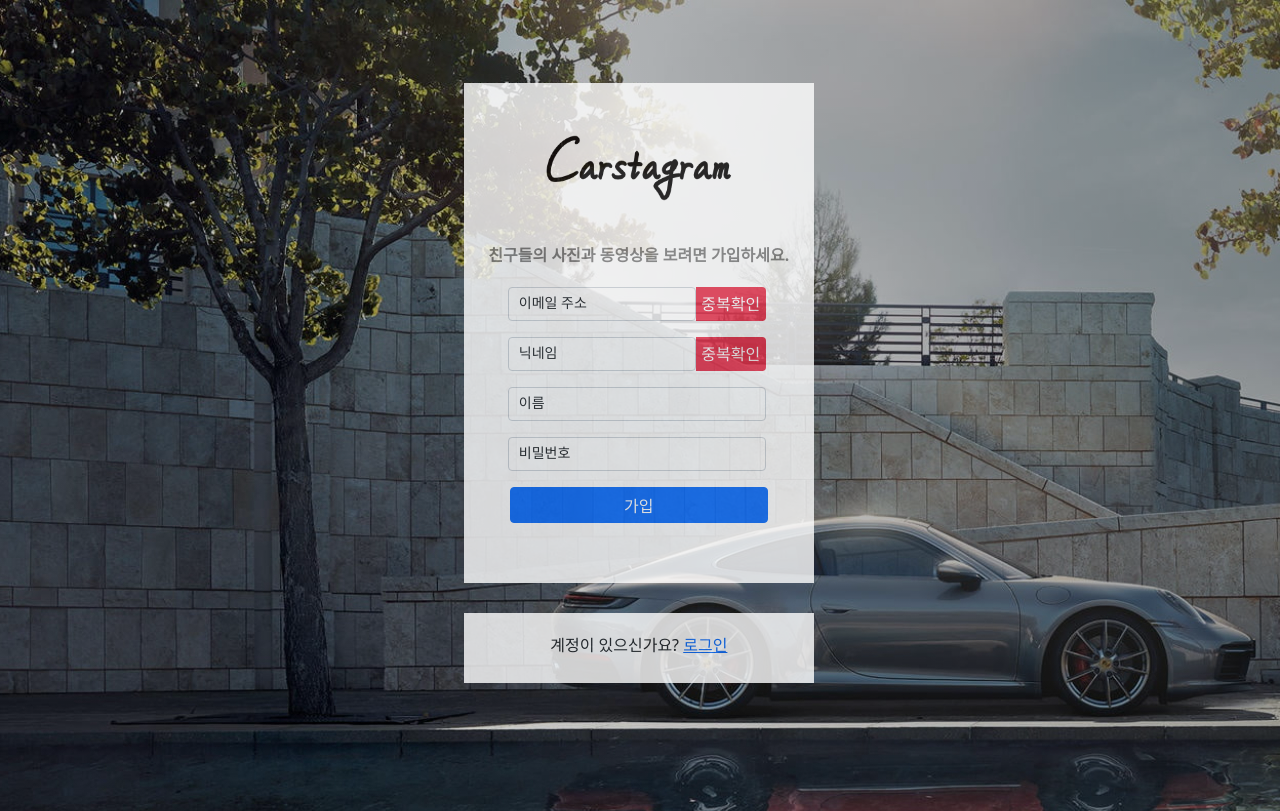
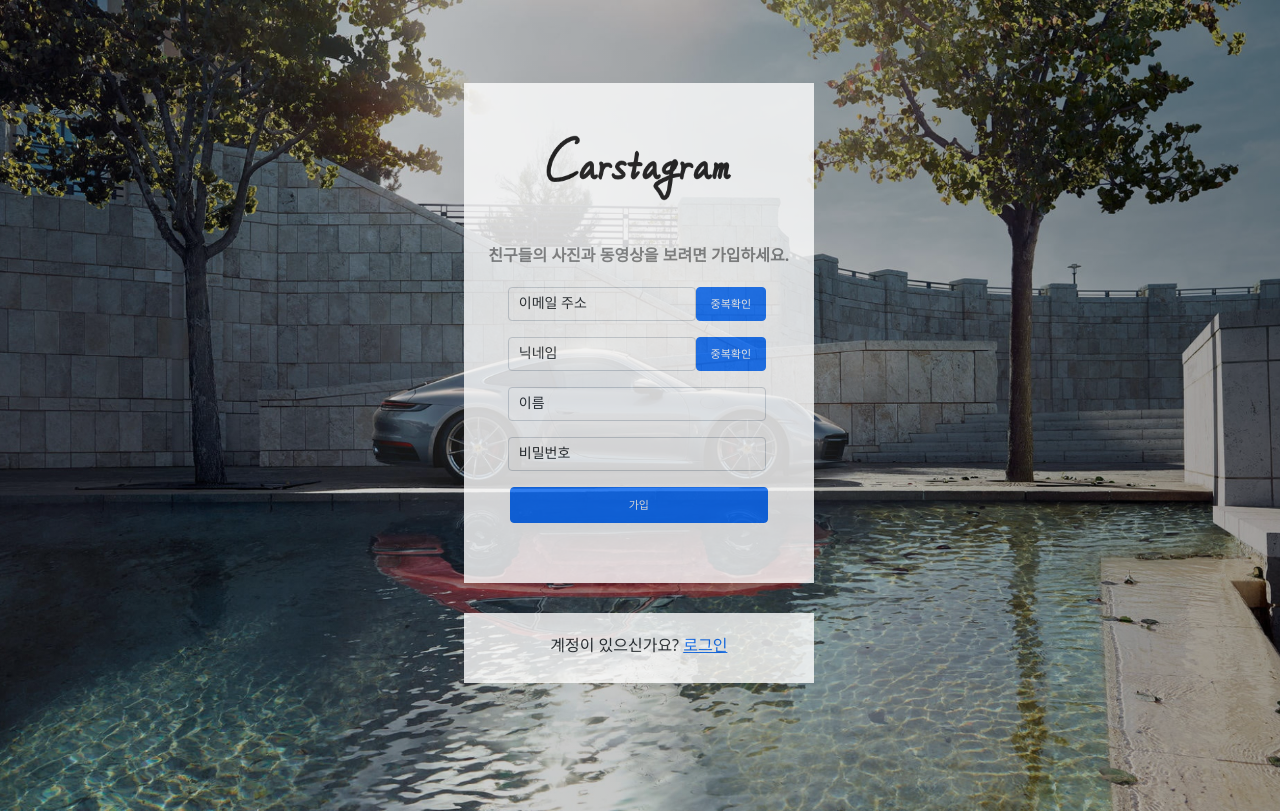
Before and after one commit to DHL68/Carstagram, a Flask app: page /sign_up in a window 1280 px wide. Run offline with Flask 2, Linux system fonts and the light colour scheme; some libraries are stand-ins or nearby versions.

Commit message:
1. 메인js 불필요 주석제거 2. 회원가입 페이지 css수정 (완성본)

```diff
--- a/static/scripts/main_script.js
+++ b/static/scripts/main_script.js
@@ -104,9 +104,6 @@ function my_info() {
             let useremail = row['email']
 
 
-            // console.log(usernick, username)
-
-
             let temp_html = `
                             <div class="left-profile">
                                 <a href="/user/${useremail}"><img class="profile"
--- a/static/style/sign_up_style.css
+++ b/static/style/sign_up_style.css
@@ -85,3 +85,13 @@
 .is-hidden {
     display: none!important;
 }
+
+.form-floating {
+    display: flex;
+    flex-direction: row;
+}
+
+.btn-primary {
+    width: 70px;
+    font-size: 11px;
+}
--- a/templates/sign_up.html
+++ b/templates/sign_up.html
@@ -4,8 +4,7 @@
     <!-- Required meta tags -->
     <meta charset="utf-8">
     <meta name="viewport" content="width=device-width, initial-scale=1, shrink-to-fit=no">
-    <!-- Bulma CSS -->
-    <link rel="stylesheet" href="https://cdn.jsdelivr.net/npm/bulma@0.9.1/css/bulma.min.css">
+
     <!-- Font Awesome CSS -->
     <link href="//maxcdn.bootstrapcdn.com/font-awesome/4.7.0/css/font-awesome.min.css" rel="stylesheet">
     <!-- Bootstrap CSS -->
@@ -25,7 +24,7 @@
     <title>회원 가입</title>
 </head>
 <!--바디 레이아웃-->
-<body style="background-image: linear-gradient(70deg, rgba(0, 0, 0, 0.1), rgba(0, 0, 0, 0.4)), url(/static/image/backgroundimg.jpg);">
+<body style="background-size: cover; background-image: linear-gradient(70deg, rgba(0, 0, 0, 0.1), rgba(0, 0, 0, 0.4)), url(/static/image/backgroundimg.jpg);">
 
 
 <div style="display: flex; flex-direction: column; align-items: center; width: 100%; animation: showText 2s;">
@@ -48,7 +47,7 @@
                            placeholder="name@example.com">
                     <label for="useremail" style="font-size: 14px;padding: 4px 10px">이메일 주소</label>
                     <div id="btn-check-dup" class="control">
-                        <button class="button is-sparta" style="height: 34px;" onclick="check_email()">중복확인</button>
+                        <button class="btn btn-primary" style="height: 34px;" onclick="check_email()">중복확인</button>
                     </div>
                 </div>
                 <p class="help-email" id="help-email-exist"></p>
@@ -59,7 +58,7 @@
                            placeholder="nickname..">
                     <label for="usernick" style="font-size: 14px;padding: 4px 10px">닉네임</label>
                     <div id="btn-check-dup" class="control">
-                        <button class="button is-sparta" style="height: 34px;" onclick="check_nick()">중복확인</button>
+                        <button class="btn btn-primary" style="height: 34px;" onclick="check_nick()">중복확인</button>
                     </div>
                 </div>
                 <p class="help-nick" id="help-nick-exist"></p>
```
